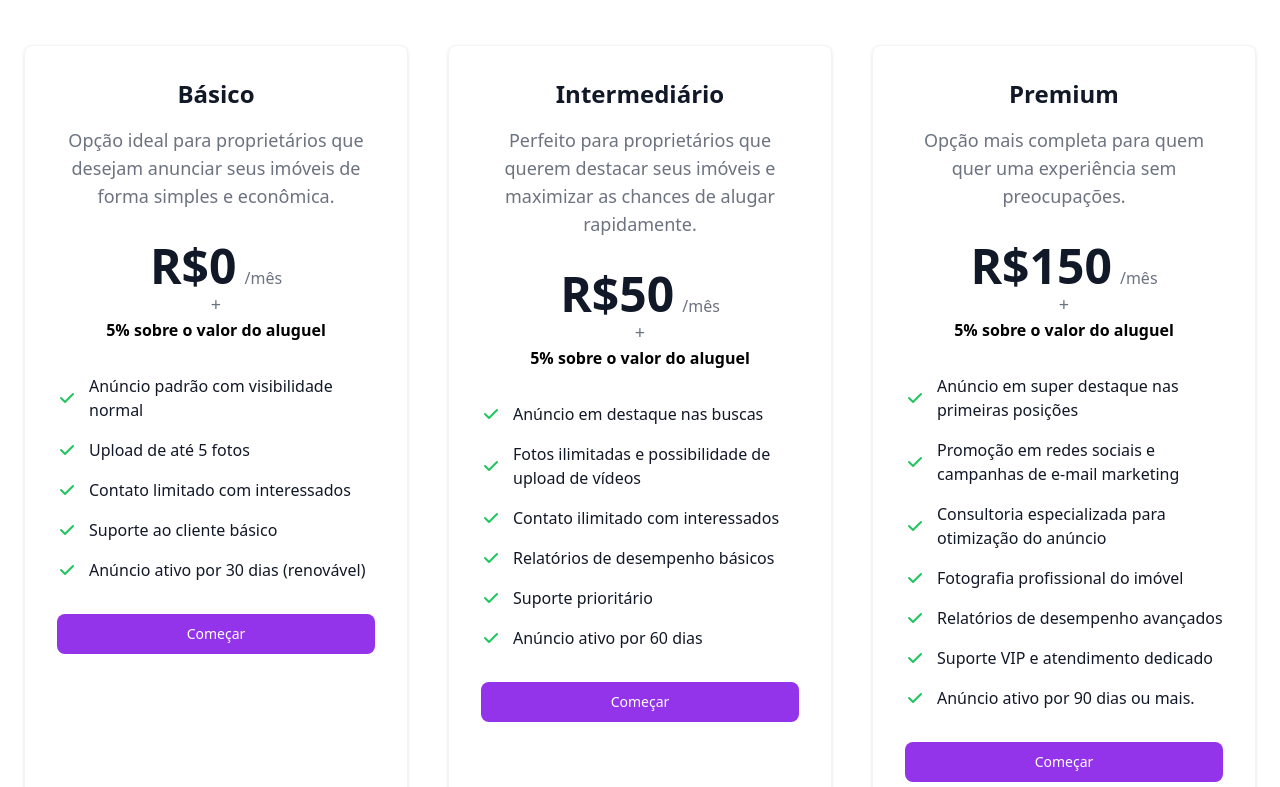
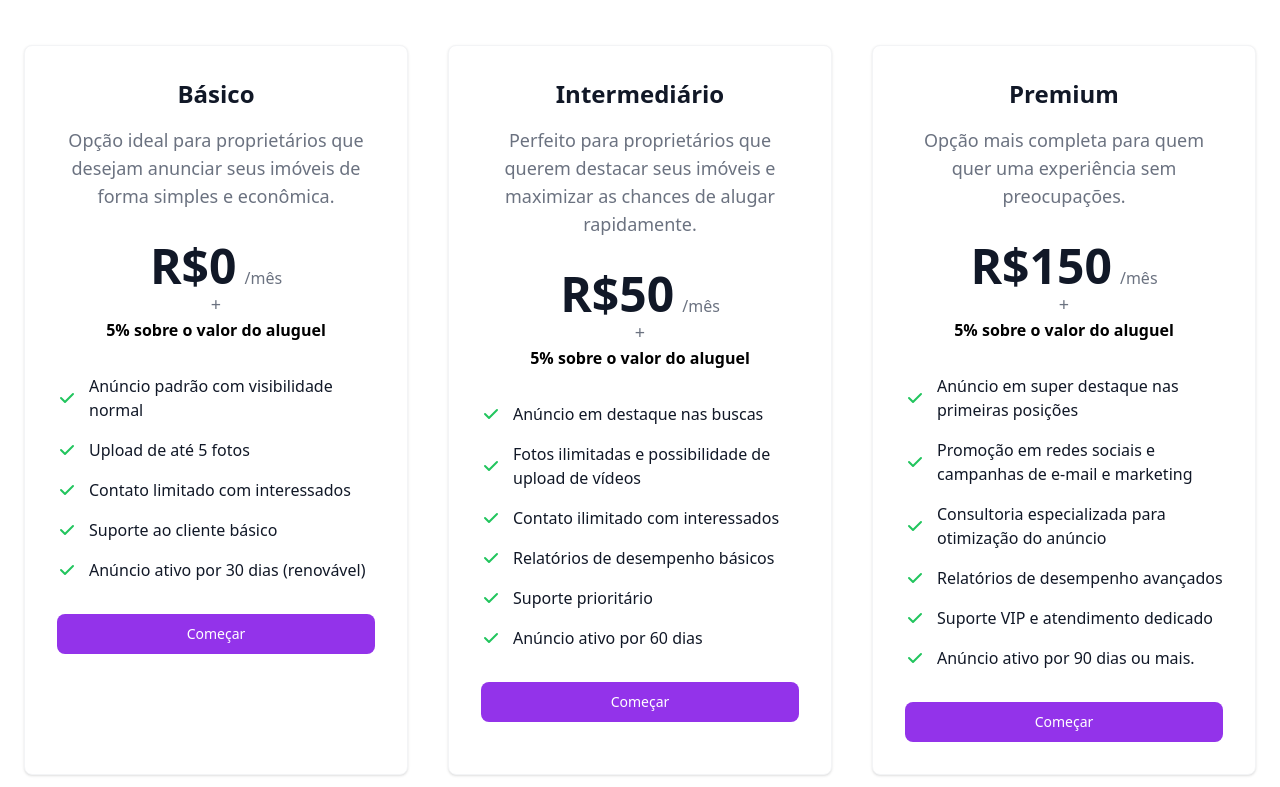
Before and after one commit to miguelgmoreira/room8s, a website: page src/index.html in a window 1280 px wide. Shown: the part 3247-4034 px from the top of the page. Drawn offline with Linux system fonts and the light colour scheme.

Commit message:
ajustes gramaticais

```diff
--- a/src/index.html
+++ b/src/index.html
@@ -509,7 +509,7 @@
               class="text-xl font-medium text-gray-900 md:text-2xl dark:text-white"
             >
               "O Room8s é incrível. Nunca foi tão fácil encontrar o imóvel
-              perfeito e selecionar companhia perfeita. É sensacional para
+              perfeito e selecionar a companhia perfeita. É sensacional para
               aliviar as despesas e ter a chance de formar grandes amizades"
             </p>
           </blockquote>
@@ -842,7 +842,7 @@
                   ></path>
                 </svg>
                 <span
-                  >Promoção em redes sociais e campanhas de e-mail
+                  >Promoção em redes sociais e campanhas de e-mail e
                   marketing</span
                 >
               </li>
@@ -864,22 +864,7 @@
                   >Consultoria especializada para otimização do anúncio</span
                 >
               </li>
-              <li class="flex items-center space-x-3">
-                <!-- Icon -->
-                <svg
-                  class="flex-shrink-0 w-5 h-5 text-green-500 dark:text-green-400"
-                  fill="currentColor"
-                  viewBox="0 0 20 20"
-                  xmlns="http://www.w3.org/2000/svg"
-                >
-                  <path
-                    fill-rule="evenodd"
-                    d="M16.707 5.293a1 1 0 010 1.414l-8 8a1 1 0 01-1.414 0l-4-4a1 1 0 011.414-1.414L8 12.586l7.293-7.293a1 1 0 011.414 0z"
-                    clip-rule="evenodd"
-                  ></path>
-                </svg>
-                <span>Fotografia profissional do imóvel</span>
-              </li>
+
               <li class="flex items-center space-x-3">
                 <!-- Icon -->
                 <svg
```
